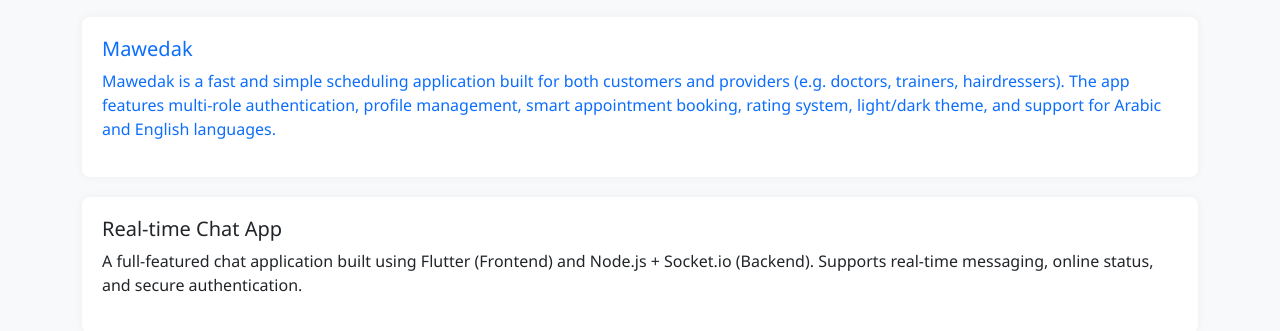
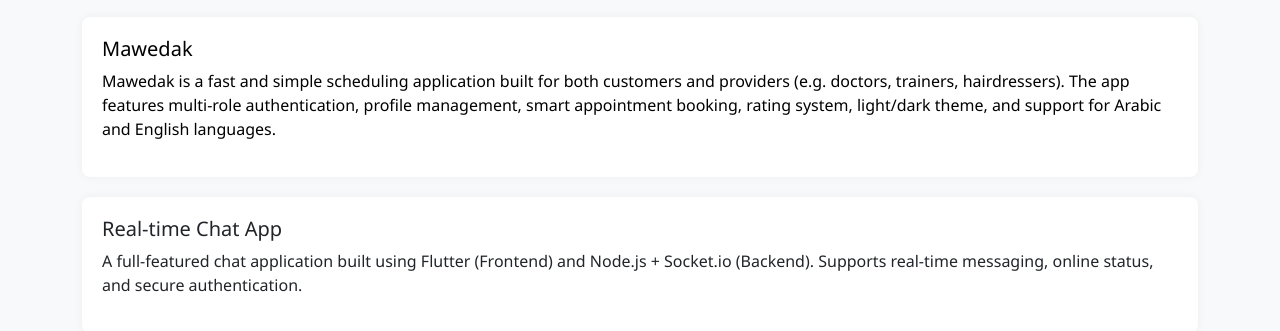
Before and after one commit to Luciferaloush/luciferaloush.github.io, a plain HTML site: page index.html in a window 1280 px wide. Shown: the part 743-1074 px from the top of the page. Drawn offline with nearby package versions, Linux system fonts and the light colour scheme.

Commit message:
Update index.html

```diff
--- a/index.html
+++ b/index.html
@@ -47,6 +47,9 @@
     a:hover {
       text-decoration: underline;
     }
+    .url-proh{
+      color: #000000
+    }
   </style>
 </head>
 <body>
@@ -75,7 +78,7 @@
 
   <h2 class="section-title">Projects</h2>
   <div class="project">
-    <a href="https://github.com/Luciferaloush/mawedak">
+    <a class="url-proh" href="https://github.com/Luciferaloush/mawedak">
     <h5>Mawedak</h5>
     <p>Mawedak is a fast and simple scheduling application built for both customers and providers (e.g. doctors, trainers, hairdressers). The app features multi-role authentication, profile management, smart appointment booking, rating system, light/dark theme, and support for Arabic and English languages.</p>
     </a>
```
